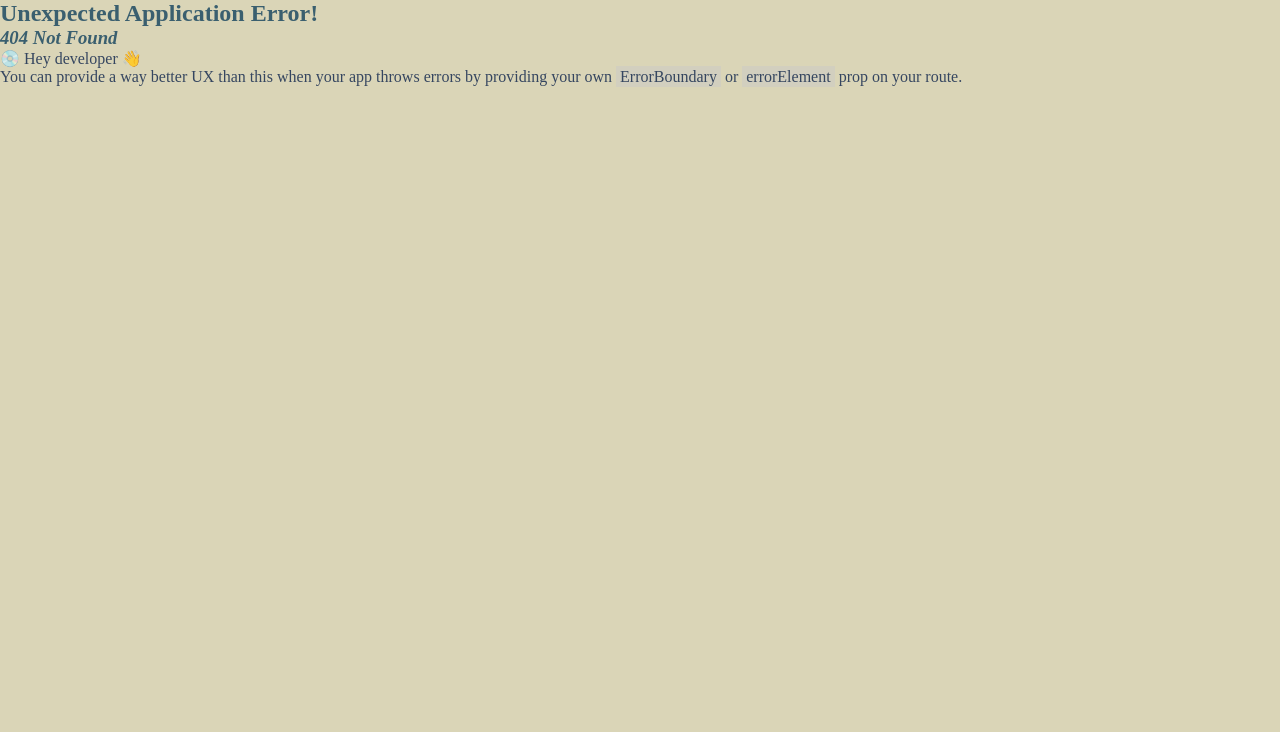
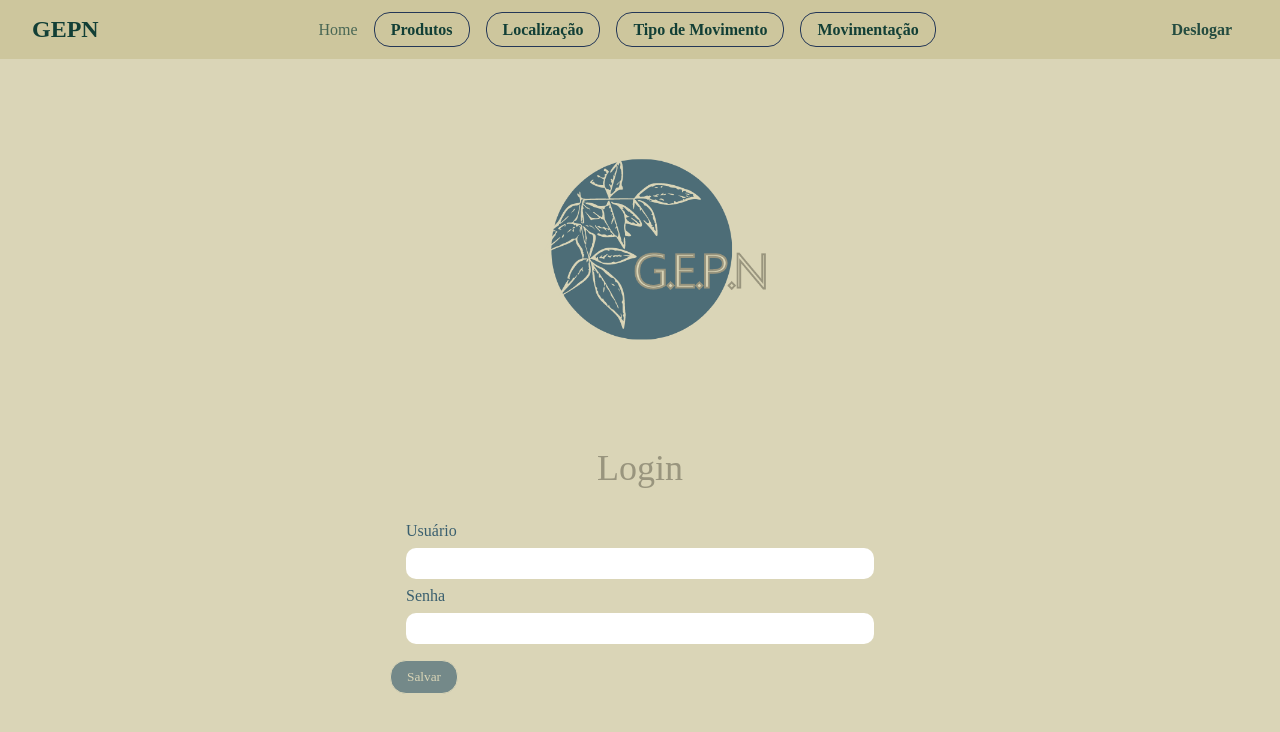
Before and after one commit to YasminSantos84/GEPNFront, a React (Vite) app: page /Login in a window 1280 px wide. Before the commit this address had no page. Shown: the top 732 px of the page. Built offline with nearby package versions, Linux system fonts and the light colour scheme; a web font is replaced by a local one.

Commit message:
tela login 2018

```diff
--- a/src/components/NavBar.css
+++ b/src/components/NavBar.css
@@ -15,6 +15,11 @@
     gap: 1rem;
 }
 
+.NavBar p a{
+    border-radius: 0;
+    border: 0;
+}
+
 .new-btn{
     font-weight: bold;
     border: 1px solid #243757;
--- a/src/components/NavBar.jsx
+++ b/src/components/NavBar.jsx
@@ -32,6 +32,11 @@ const NavBar = () => {
                 </Link>
             </li>
         </ul>
+        <p className="login">
+          <Link to={`/Login`} className="new-btn">
+            Deslogar
+          </Link>
+        </p>
     </nav>
   )
 }
--- a/src/routes/Cruds.css
+++ b/src/routes/Cruds.css
@@ -1,6 +1,17 @@
 .Cruds h2{
     text-align: center;
     margin-bottom: 1rem;
+}
+
+.Cruds h3{
+    text-align: center;
+    margin-bottom: 1rem;
+    font-family: 'Catamaran';
+    font-style: normal;
+    font-weight: 400;
+    font-size: 36px;
+    line-height: 59px;
+    color: #99957E;
 }
 
 form{
--- /dev/null
+++ b/src/routes/Login.jsx
@@ -0,0 +1,32 @@
+import "./Cruds.css";
+import { Link } from "react-router-dom";
+import LogoTg from "../imagens/LogoTg.png";
+import React from 'react'
+
+const Login = () => {
+    return <div className="Cruds">
+        <img src={LogoTg} width="300px" height="300px" alt="LOGO" />
+        <h3>Login</h3>
+        <form>
+            <div className="form-control">
+                <label htmlFor="User">Usuário</label>
+                <input
+                    type="text"
+                    name="User"
+                    id="User"
+                />
+                <label htmlFor="senha">Senha</label>
+                <input
+                    type="password"
+                    name="senha"
+                    id="senha"
+                />
+            </div>
+            <Link to={`/`}>
+                <input type='submit' value="Salvar" className='btn'/>
+            </Link>
+        </form>
+    </div>
+}
+
+export default Login
--- a/src/routes/Produtos.jsx
+++ b/src/routes/Produtos.jsx
@@ -16,7 +16,7 @@ const Produtos = () => {
   const createProd = async(e) =>{
     e.preventDefault();
     console.log(Desc, Valid, Status, VComp,VVend);
-    const Produt = {Desc, Valid, Status, VComp,VVend, UserId:1};
+    const Prod = {Desc, Valid, Status, VComp,VVend, UserId:1};
     await blogFetch.post("/posts", {
       body: post,
     });
```
Also changed, not shown: src/main.jsx (+6 -1 lines).
